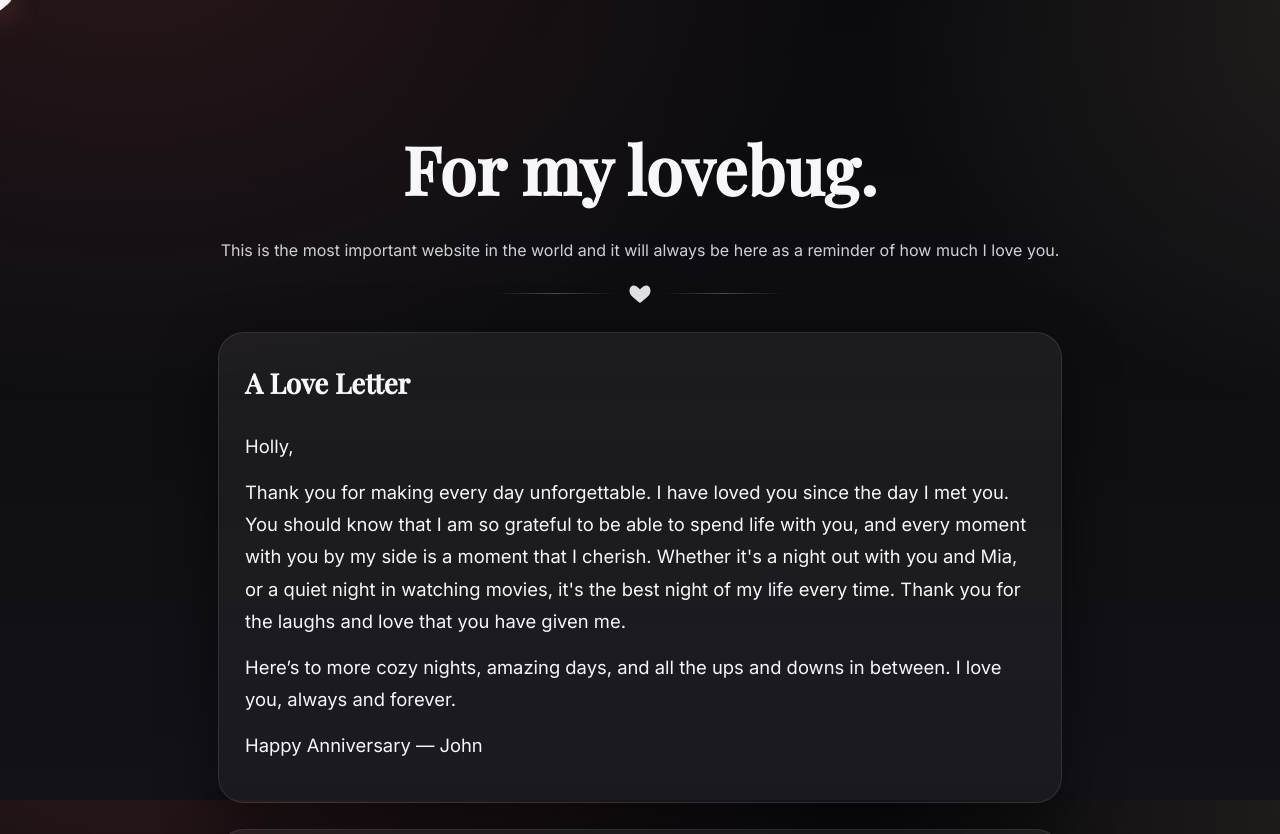
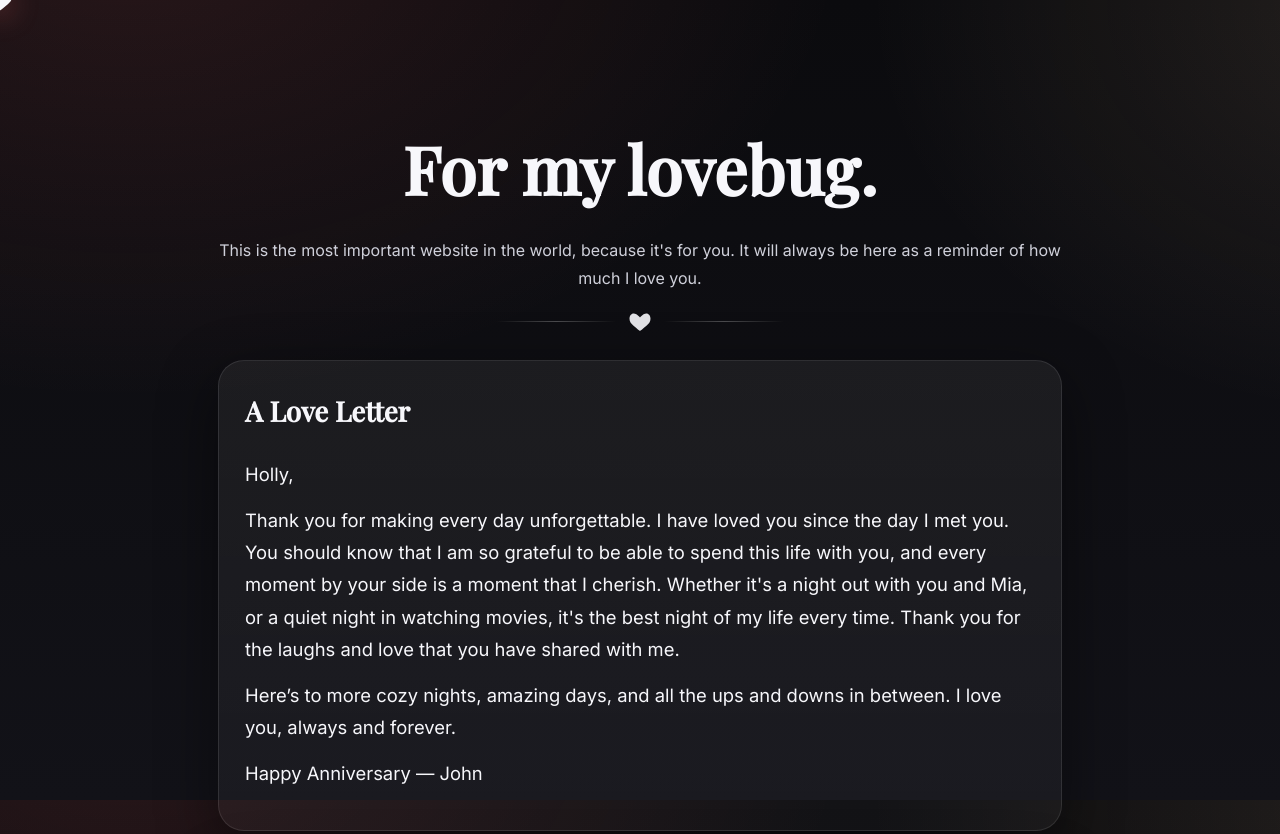
Before and after one commit to doctorwatson7x/Holly, a plain HTML site: page index.html in a window 1280 px wide. Shown: the top 834 px of the page. Drawn offline with nearby package versions, Linux system fonts and the light colour scheme; a web font is replaced by a local one.

Commit message:
Update index.html

```diff
--- a/index.html
+++ b/index.html
@@ -71,7 +71,7 @@
   <main class="wrap">
     <header>
       <h1>For my lovebug.</h1>
-      <p class="sub">This is the most important website in the world and it will always be here as a reminder of how much I love you.</p>
+      <p class="sub">This is the most important website in the world, because it's for you. It will always be here as a reminder of how much I love you.</p>
       <div class="orn" aria-hidden="true">
         <svg width="24" height="24" viewBox="0 0 24 24" fill="currentColor"><path d="M12 21s-6-4.35-9.33-8.22C-.5 7.39 3.24 1 8.4 4.28 10.08 5.32 12 7.5 12 7.5s1.92-2.18 3.6-3.22C20.76 1 24.5 7.39 21.33 12.78 18 16.65 12 21 12 21z"/></svg>
       </div>
@@ -80,7 +80,7 @@
     <section class="card letter" aria-labelledby="love-letter">
       <h2 id="love-letter" style="font-family:'Playfair Display',serif;margin-top:0">A Love Letter</h2>
       <p>Holly,</p>
-      <p>Thank you for making every day unforgettable. I have loved you since the day I met you. You should know that I am so grateful to be able to spend life with you, and every moment with you by my side is a moment that I cherish. Whether it's a night out with you and Mia, or a quiet night in watching movies, it's the best night of my life every time. Thank you for the laughs and love that you have given me.</p>
+      <p>Thank you for making every day unforgettable. I have loved you since the day I met you. You should know that I am so grateful to be able to spend this life with you, and every moment by your side is a moment that I cherish. Whether it's a night out with you and Mia, or a quiet night in watching movies, it's the best night of my life every time. Thank you for the laughs and love that you have shared with me.</p>
       <p>Here’s to more cozy nights, amazing days, and all the ups and downs in between. I love you, always and forever.</p>
       <p>Happy Anniversary — John</p>
     </section>
```
